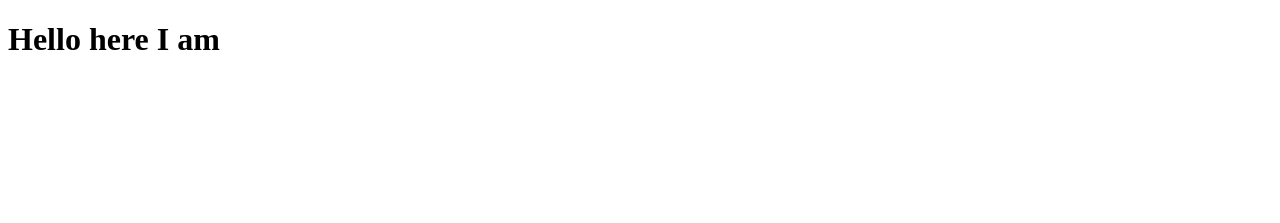
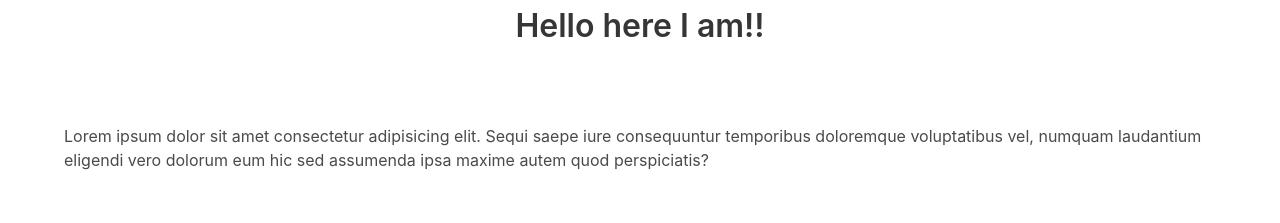
Before and after one commit to Kamran6433/PersonalWebsite, a plain HTML site: page index.html in a window 1280 px wide. Drawn offline with nearby package versions, Linux system fonts and the light colour scheme.

Commit message:
Started usin gBulma

```diff
--- a/index.html
+++ b/index.html
@@ -3,13 +3,21 @@
 <head>
     <meta charset="UTF-8">
     <meta http-equiv="X-UA-Compatible" content="IE=edge">
+    <meta name="descritpion" content="Kamran Ahmed's Public Profile">
     <meta name="viewport" content="width=device-width, initial-scale=1.0">
     <meta name="author" content="Asad Syed Kamran Ahmed">
+    <meta name=”robots” content=”nofollow”>
+    <meta name=”robots” content=”noindex”>
     <link rel="stylesheet" href="style.css">
-    <title>Kamran Ahmed</title>
+    <link rel="stylesheet" href="https://cdn.jsdelivr.net/npm/bulma@0.9.4/css/bulma.min.css">
+    <link rel="canonical" href="http://kamranahmed.tech/" />
+    <title>KamranAhmed.tech</title>
 </head>
 <body>
-    <h1>Hello here I am</h1>
+    <h1 class="title has-text-centered px-2 py-2">Hello here I am!!</h1>
+    <div class="section">
+        <p class="container">Lorem ipsum dolor sit amet consectetur adipisicing elit. Sequi saepe iure consequuntur temporibus doloremque voluptatibus vel, numquam laudantium eligendi vero dolorum eum hic sed assumenda ipsa maxime autem quod perspiciatis?</p>
+    </div>
     <script src="index.js"></script>
 </body>
 </html>
```
